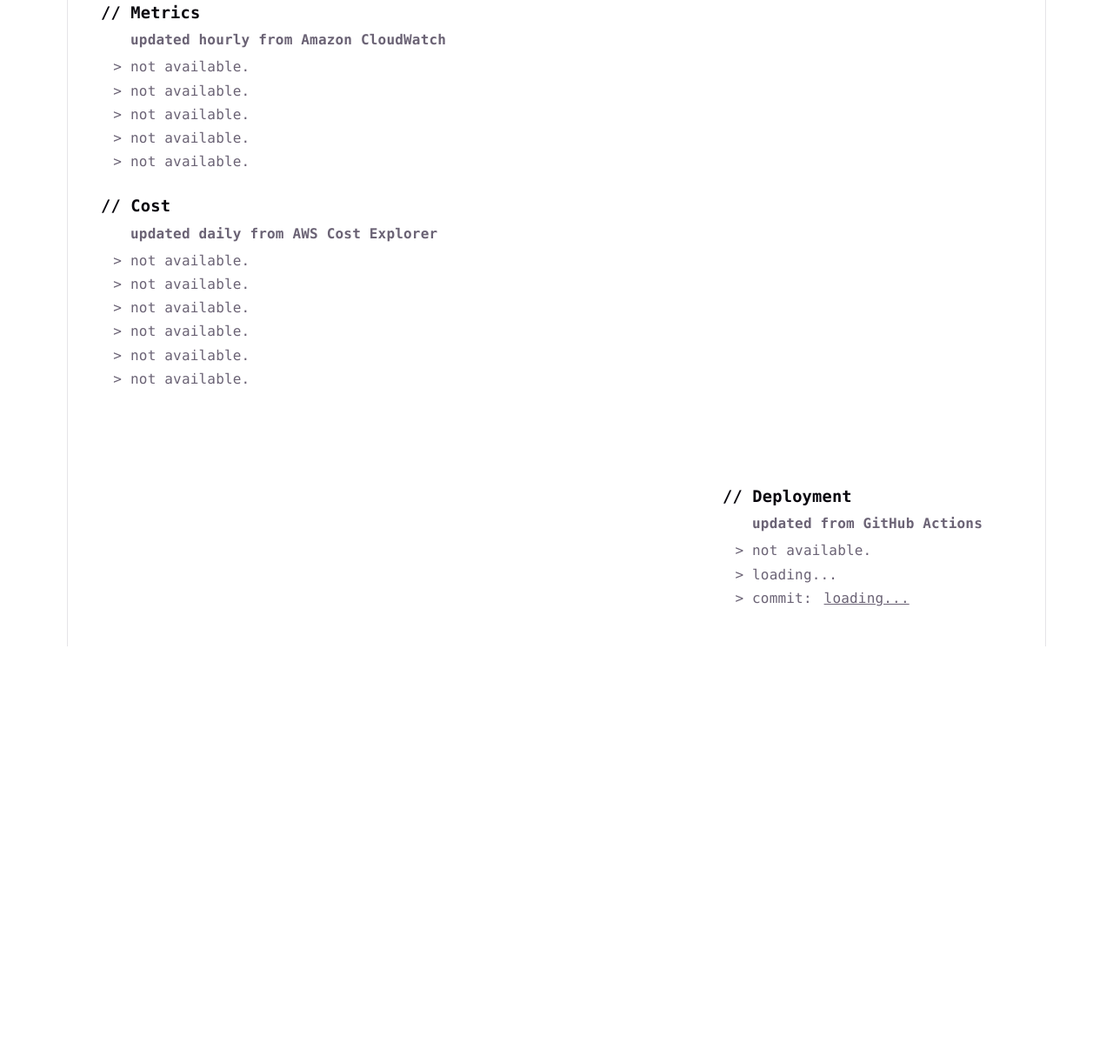
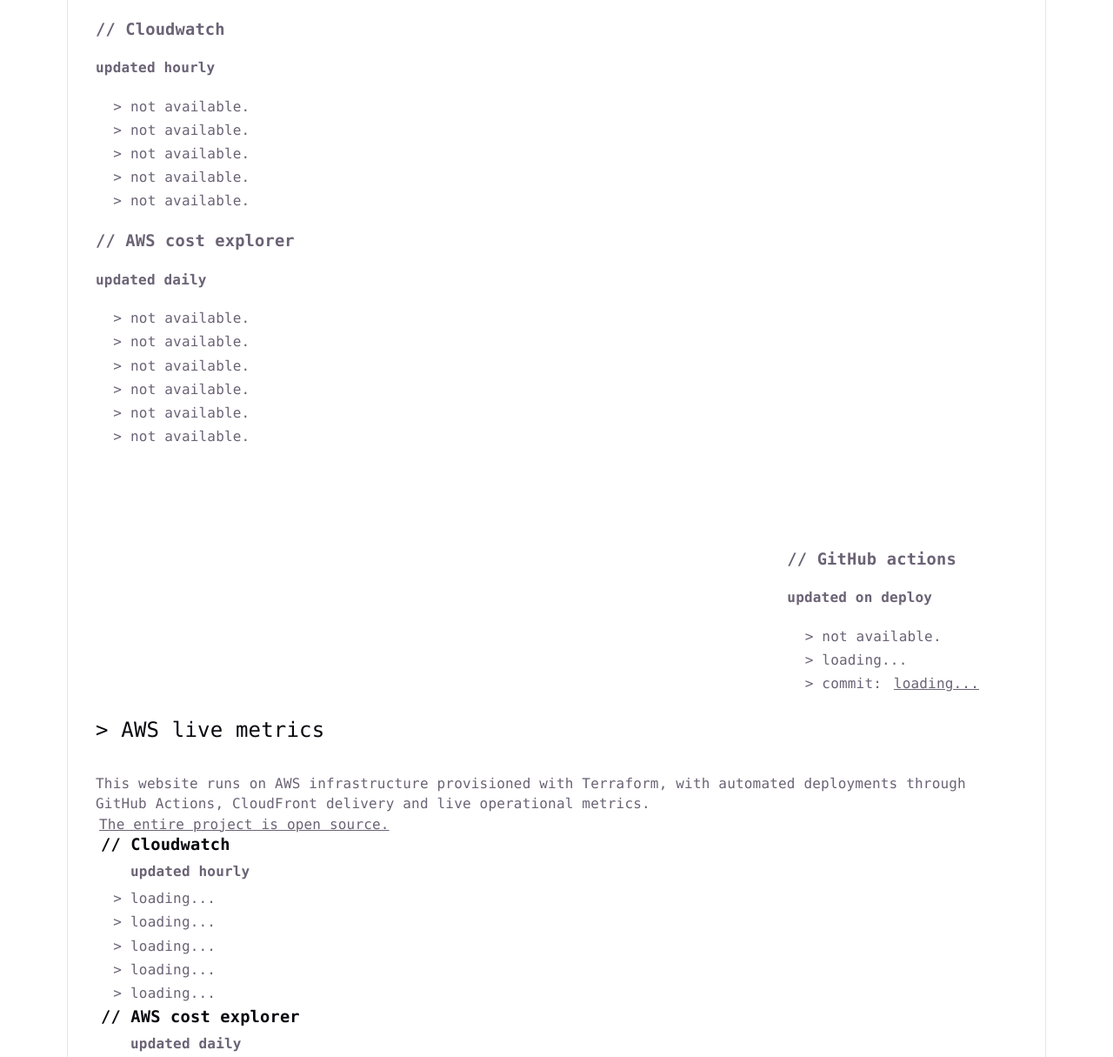
Before and after one commit to Kornil/francesco-agnoletto, a website built with Vite: page index.html in a window 1280 px wide. Shown: the part 173-1388 px from the top of the page at 87% size. Before the commit the page ends 916 px from the top, so only its background shows below. Built offline with nearby package versions, Linux system fonts and the light colour scheme.

Commit message:
Minor section improvements
- Add description
- Add link to repository
- Wrap stats in container

```diff
--- a/index.html
+++ b/index.html
@@ -88,9 +88,7 @@
     <load src="src/layout/cost-stats.html" />
     <load src="src/layout/deploy-stats.html" />
 
-    <deploy-stats></deploy-stats>
-    <metrics-stats></metrics-stats>
-    <cost-stats></cost-stats>
+    <load src="src/layout/aws-metrics.html" />
   </main>
   <script type="module" src="/src/main.ts"></script>
 </body>
--- /dev/null
+++ b/src/layout/aws-metrics.html
@@ -0,0 +1,23 @@
+<section>
+    <div>
+        <h2>> AWS live metrics</h2>
+        <p>
+            This website runs on AWS infrastructure provisioned with Terraform, with automated deployments through
+            GitHub
+            Actions,
+            CloudFront delivery and live operational metrics.
+        </p>
+        <p>
+            <a href="https://github.com/Kornil/francesco-agnoletto" target="_blank" rel="noopener noreferrer">
+                The entire project is open source.
+            </a>
+        </p>
+    </div>
+
+    <div class="stats">
+        <load src="src/layout/metrics-stats.html" />
+        <load src="src/layout/cost-stats.html" />
+        <load src="src/layout/deploy-stats.html" />
+    </div>
+
+</section>
--- a/src/layout/cost-stats.html
+++ b/src/layout/cost-stats.html
@@ -1,7 +1,7 @@
-<section class="cost-stats" data-cost-stats>
+<div class="cost-stats" data-cost-stats>
     <div>
-        <h3>// Cost</h3>
-        <h4>updated daily from AWS Cost Explorer</h4>
+        <h3>// AWS cost explorer</h3>
+        <h4>updated daily</h4>
 
         <ul>
             <li data-hosted-zone>loading...</li>
@@ -12,4 +12,4 @@
             <li data-cloudfront>loading...</li>
         </ul>
     </div>
-</section>
+</div>
--- a/src/layout/deploy-stats.html
+++ b/src/layout/deploy-stats.html
@@ -1,7 +1,7 @@
-<section class="deploy-stats" data-deploy-stats>
+<div class="deploy-stats" data-deploy-stats>
     <div>
-        <h3>// Deployment</h3>
-        <h4>updated from GitHub Actions</h4>
+        <h3>// GitHub actions</h3>
+        <h4>updated on deploy</h4>
 
         <ul>
             <li data-run>loading...</li>
@@ -12,4 +12,4 @@
             </li>
         </ul>
     </div>
-</section>
+</div>
--- a/src/layout/metrics-stats.html
+++ b/src/layout/metrics-stats.html
@@ -1,7 +1,7 @@
-<section class="metrics-stats" data-metrics-stats>
+<div class="metrics-stats" data-metrics-stats>
     <div>
-        <h3>// Metrics</h3>
-        <h4>updated hourly from Amazon CloudWatch</h4>
+        <h3>// Cloudwatch</h3>
+        <h4>updated hourly</h4>
 
         <ul>
             <li data-requests>loading...</li>
@@ -11,4 +11,4 @@
             <li data-availability>loading...</li>
         </ul>
     </div>
-</section>
+</div>
```
